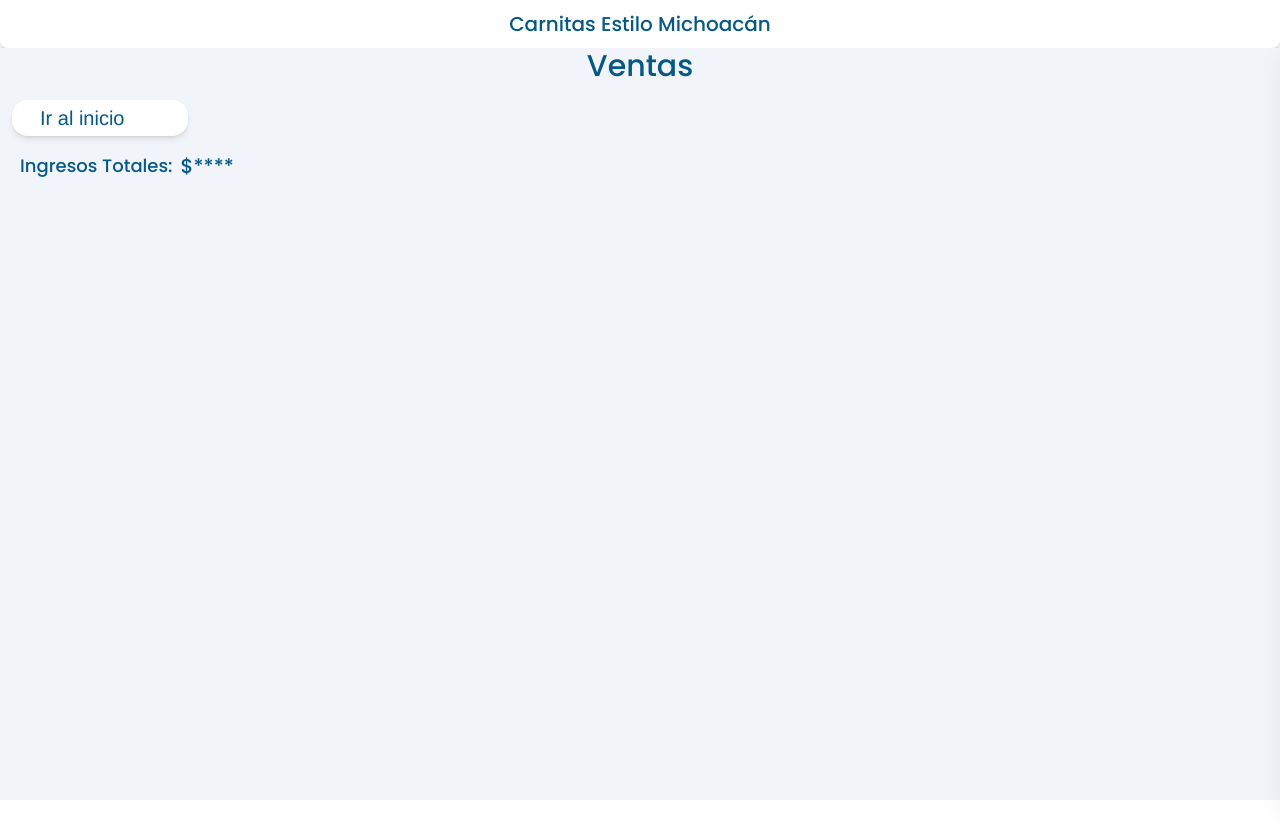
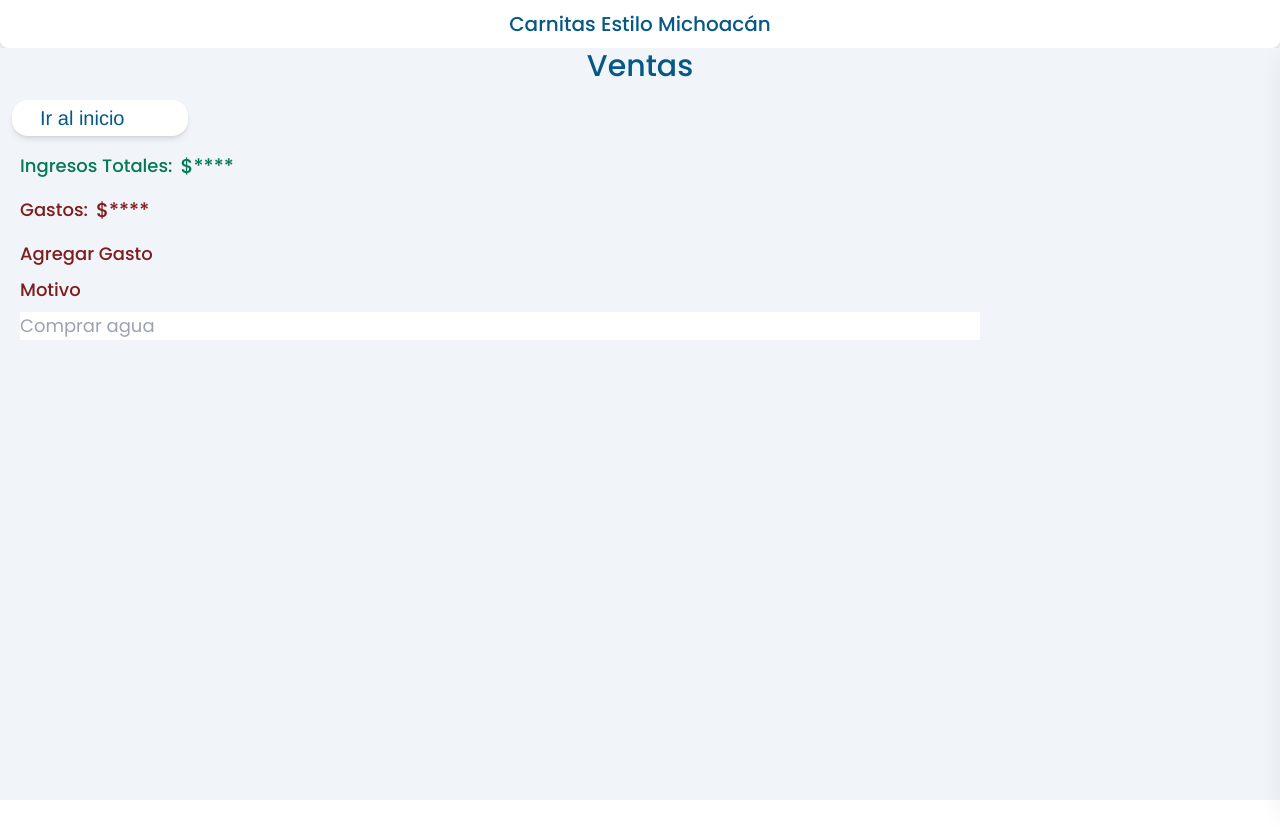
Before and after one commit to ShykanDev/quickflow, a Vue app: page /sales in a window 1280 px wide. Shown: the top 838 px of the page. Built offline with nearby package versions, Linux system fonts and the light colour scheme; some icons are missing; what tailwindcss-animated, tailwindcss-bg-patterns would draw is missing.

Commit message:
Added UI to add expense (needs further improvements

```diff
--- a/src/views/SalesView.vue
+++ b/src/views/SalesView.vue
@@ -11,11 +11,21 @@
                         <h2 class="text-xl font-">Ir al inicio</h2>
                     </RouterLink>
                     <div class="flex items-center gap-2 ml-5 text-lg justify-left font-poppins ">
-                        <h2 class="text-lg font-medium text-sky-800">Ingresos Totales: </h2>
-                        <h2 v-if="showTotal" class="text-xl font-medium text-sky-800">${{ totalEarned }}.00</h2>
-                        <h2 v-if="!showTotal" class="text-xl font-medium text-sky-800" >$****</h2>
+                        <h2 class="text-lg font-medium text-emerald-700">Ingresos Totales: </h2>
+                        <h2 v-if="showTotal" class="text-xl font-medium text-emerald-700">${{ totalEarned }}.00</h2>
+                        <h2 v-if="!showTotal" class="text-xl font-medium text-emerald-700" >$****</h2>
                         <v-icon class="cursor-pointer" @click="toggleShowTotal" v-if="showTotal" name="io-eye-off-sharp" scale="1.5" color="#075985" />
                         <v-icon class="cursor-pointer" @click="toggleShowTotal" v-if="!showTotal" name="io-eye-sharp" scale="1.5" color="#075985" />
+                    </div>
+                    <div class="flex items-center gap-2 ml-5 text-lg justify-left font-poppins ">
+                        <h2 class="text-lg font-medium text-red-900">Gastos:  </h2>
+                        <h2 v-if="showTotal" class="text-xl font-medium text-red-900">${{ expenses }}.00</h2>
+                        <h2 v-if="!showTotal" class="text-xl font-medium text-red-900" >$****</h2>
+                    </div>
+                    <div class="flex flex-col items-start w-9/12 gap-2 ml-5 text-lg font-poppins">
+                        <h2 class="text-lg font-medium text-red-900">Agregar Gasto</h2>
+                        <h2 class="text-lg font-medium text-red-900">Motivo</h2>
+                        <input class="w-full" type="text" placeholder="Comprar agua" >
                     </div>
                     <section class="flex flex-wrap justify-center gap-5">
                         <div v-for="(sale,index) in salesHistory" :key="index" class="box-border relative flex flex-col items-start w-11/12 px-2 transition-transform duration-300 ease-out bg-white shadow-md tex8-black py-7 rounded-xl justify-evenly min-w-24 min-h-44 font-poppins hover:border-sky-800 hover:border hover:scale-105">
@@ -43,13 +53,17 @@ import { computed, onMounted, ref } from 'vue';
 const salesHistory = computed(() => UseSalesStore().getSalesHistory);
 let totalEarned = ref(0);
 
+
 // dynamic value to toogle the view of the total amount
 let showTotal = ref(false);
+
+
 
 //  function to toggle the showTotal variable
 const toggleShowTotal = () => showTotal.value = !showTotal.value;
 
-const totalEarnings = []
+const totalEarnings = [];
+let expenses = ref(0);
 const calcTotal = () => {
     salesHistory.value.forEach((sale) => {
        totalEarnings.push(sale[0].grandTotal)
```
